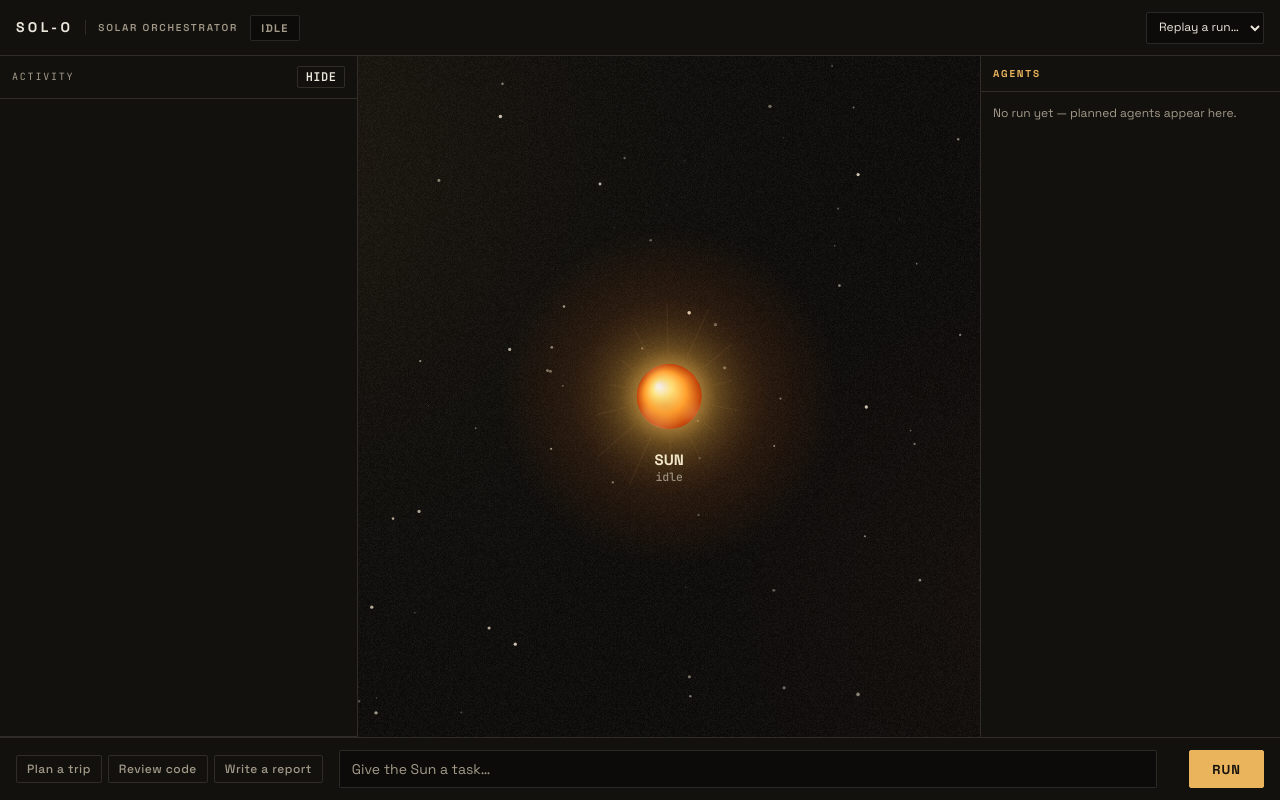
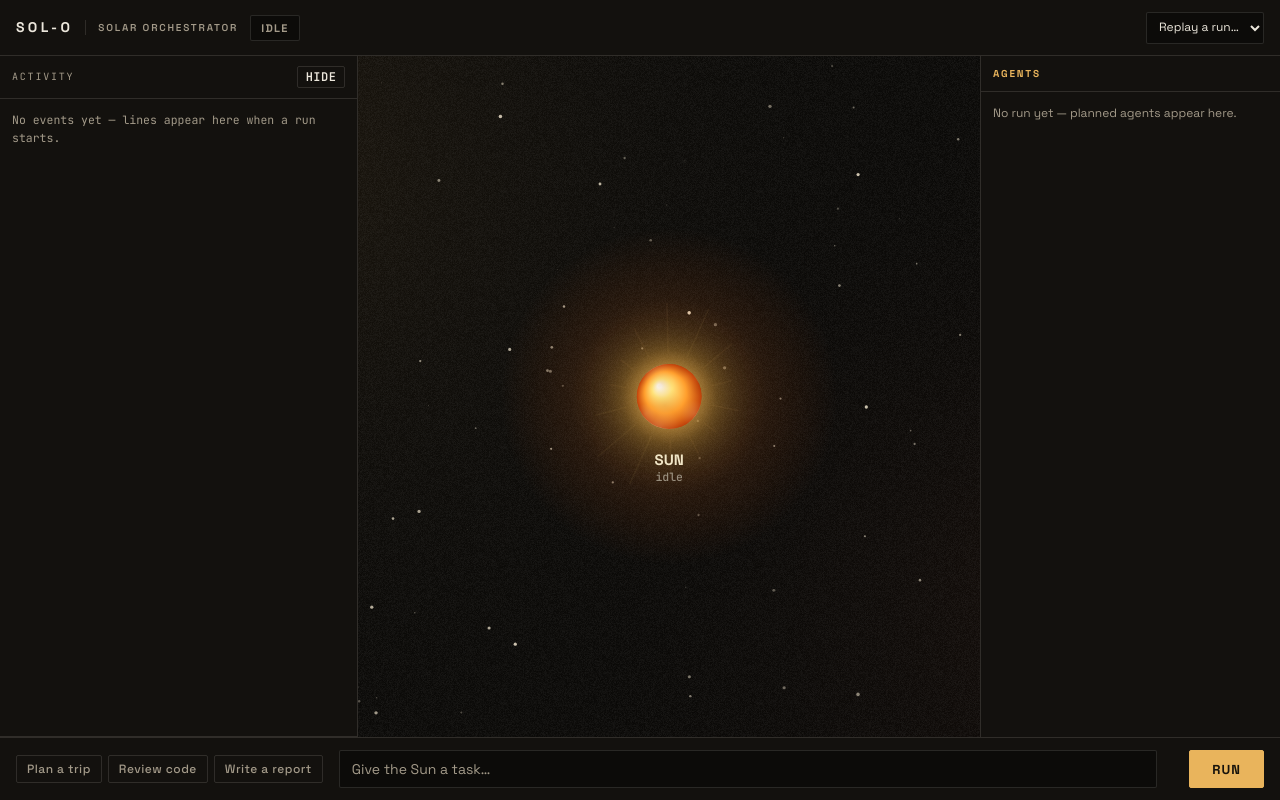
Before and after one commit to salmonenjoyer68/Sol-O, a plain HTML site: page web/index.html in a window 1280 px wide. Drawn offline with Linux system fonts and the light colour scheme; no server answers; animation ran at ten frames a second.

Commit message:
Give feed lines status dots and an idle empty state

```diff
--- a/web/index.html
+++ b/web/index.html
@@ -170,9 +170,16 @@
   #log .line .what { overflow: hidden; text-overflow: ellipsis; }
   /* Status is carried by the dot, tint and text colour, never a side stripe. */
   #log .line.failed { background: rgba(226, 131, 114, 0.1); }
+  #log .line.failed .dot { background: var(--error); }
   #log .line.failed .what { color: #f0c4b9; }
   #log .line.done { background: rgba(140, 199, 157, 0.07); }
+  #log .line.done .dot { background: var(--success); }
   #log .line.done .what { color: #cfe3d5; }
+  /* Idle copy: a pseudo-element, so the append-only child counter stays exact. */
+  #log-lines:empty::before {
+    content: "No events yet — lines appear here when a run starts.";
+    display: block; padding: 6px 12px; color: var(--muted); white-space: normal;
+  }
 
   /* Blocking gate: centred scrim above every panel and sheet. */
   #approval {
```
